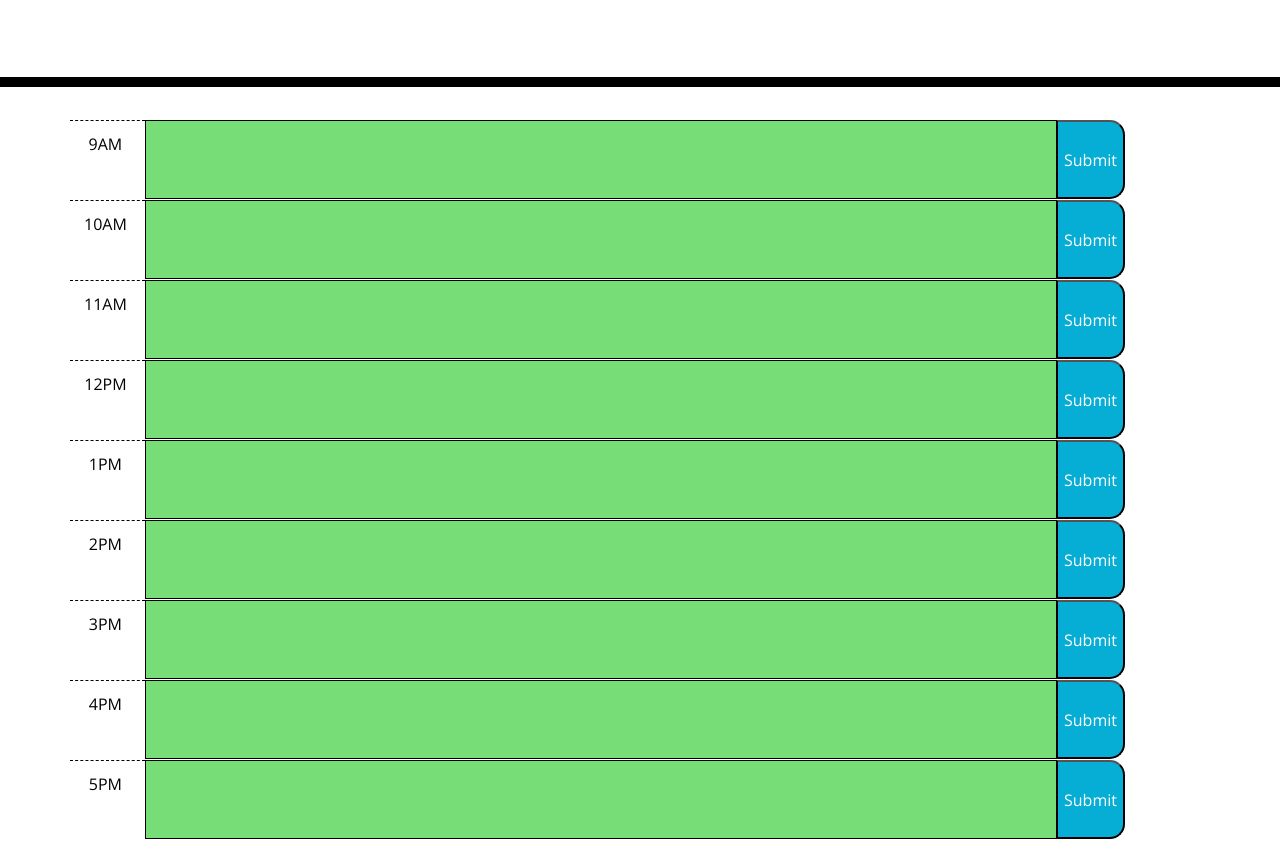
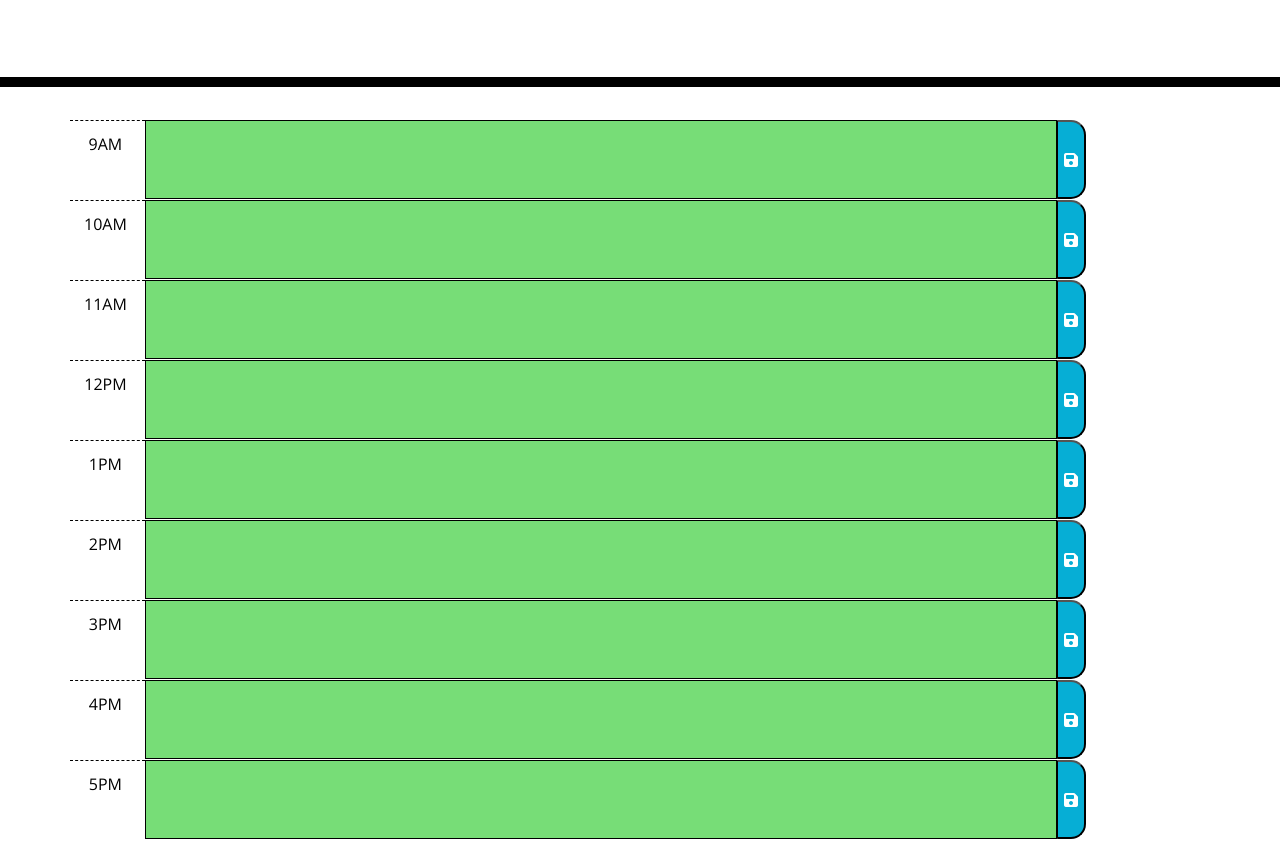
Before and after one commit to mitchgm/day-planner, a plain HTML site: page index.html in a window 1280 px wide. Shown: the part 181-1035 px from the top of the page. Drawn offline with nearby package versions, Linux system fonts and the light colour scheme.

Commit message:
added icon

```diff
--- a/assets/js/script.js
+++ b/assets/js/script.js
@@ -22,7 +22,7 @@ function timeColor () {
     else {
         timeBlock[i].nextElementSibling.classList.add("future");
     }
-
+    // this function color codes our text areas based on the time of day
 }
 };
 timeColor();
@@ -34,6 +34,7 @@ saveBtnEl.on("click", function(event) {
     var text = $(this).siblings(".textArea").val().replace(parentEl);
     var parentEl = $(this).parent().attr("id");
     localStorage.setItem(parentEl, JSON.stringify(text))
+    // this saves our plans in local storage
 
 })
 $("#9 textarea").val(JSON.parse(localStorage.getItem("9")))
@@ -45,7 +46,7 @@ $("#14 textarea").val(JSON.parse(localStorage.getItem("14")))
 $("#15 textarea").val(JSON.parse(localStorage.getItem("15")))
 $("#16 textarea").val(JSON.parse(localStorage.getItem("16")))
 $("#17 textarea").val(JSON.parse(localStorage.getItem("17")))
-
+// this pulls our data from local storage so it displays even afetr the page is refreshed
 
 console.log(saveBtnEl);
 
--- a/index.html
+++ b/index.html
@@ -36,58 +36,59 @@
       <div class="time-block row" id="9">
         <div class="hour" id="9">9AM </div>
         <textarea class="textArea" >   </textarea>
-        <button class="saveBtn">Submit</button>
+        <button class="saveBtn fa-solid fa-floppy-disk"></button>
       </div>
 
       <div class="time-block row" id="10">
         <div class="hour" id="10">10AM </div>
         <textarea class="textArea">   </textarea>
-        <button class="saveBtn">Submit</button>
+        <button class="saveBtn fa-solid fa-floppy-disk"></button>
       </div>
 
       <div class="time-block row" id="11">
         <div class="hour" id="11">11AM </div>
         <textarea class="textArea">   </textarea>
-        <button class="saveBtn">Submit</button>
+        <button class="saveBtn fa-solid fa-floppy-disk"></button>
       </div>
 
       <div class="time-block row" id="12">
         <div class="hour" id="12" >12PM </div>
         <textarea class="textArea">   </textarea>
-        <button class="saveBtn">Submit</button>
+        <button class="saveBtn fa-solid fa-floppy-disk"></button>
       </div>
 
       <div class="time-block row" id="13">
         <div class="hour" id="13">1PM </div>
         <textarea class="textArea">   </textarea>
-        <button class="saveBtn">Submit</button>
+        <button class="saveBtn fa-solid fa-floppy-disk"></button>
       </div>
 
       <div class="time-block row" id="14">
         <div class="hour" id="14">2PM </div>
         <textarea class="textArea">   </textarea>
-        <button class="saveBtn">Submit</button>
+        <button class="saveBtn fa-solid fa-floppy-disk"></button>
       </div>
 
       <div class="time-block row" id="15">
         <div class="hour" id="15">3PM </div>
         <textarea class="textArea" >   </textarea>
-        <button class="saveBtn">Submit</button>
+        <button class="saveBtn fa-solid fa-floppy-disk"></button>
       </div>
 
       <div class="time-block row" id="16">
         <div class="hour" id="16">4PM </div>
         <textarea class="textArea">   </textarea>
-        <button class="saveBtn">Submit</button>
+        <button class="saveBtn fa-solid fa-floppy-disk"></button>
       </div>
 
       <div class="time-block row" id="17" >
         <div class="hour" id="17">5PM </div>
         <textarea class="textArea">   </textarea>
-        <button class="saveBtn">Submit</button>
+        <button class="saveBtn fa-solid fa-floppy-disk"></button>
       </div>
 
     <script src="https://code.jquery.com/jquery-3.4.1.min.js"></script>
+    <script src="https://kit.fontawesome.com/469c4213c1.js" crossorigin="anonymous"></script>
     <script src="https://cdnjs.cloudflare.com/ajax/libs/moment.js/2.24.0/moment.min.js"></script>
     <script src="./assets/js/script.js"></script>
   </body>
```
Also changed, not shown: assets/images/body.jpg (added), assets/images/home.jpg (added), 1 other file.
